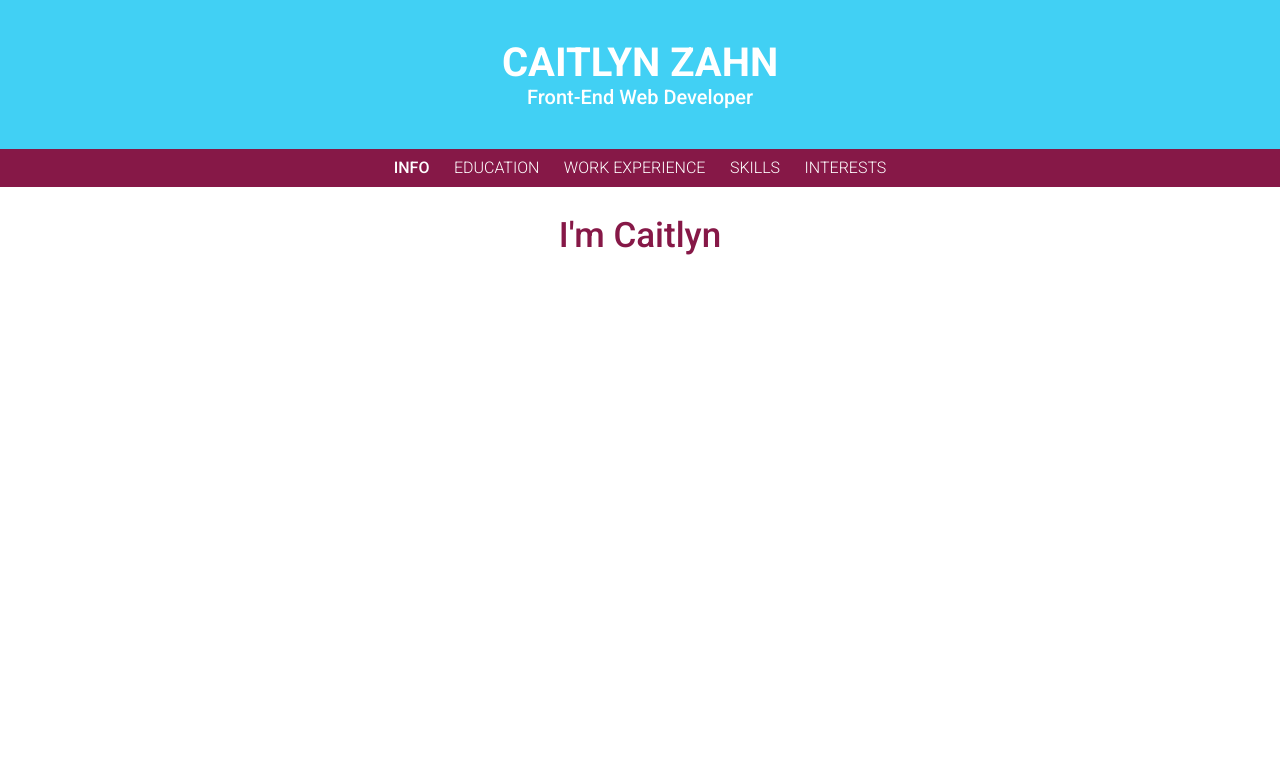
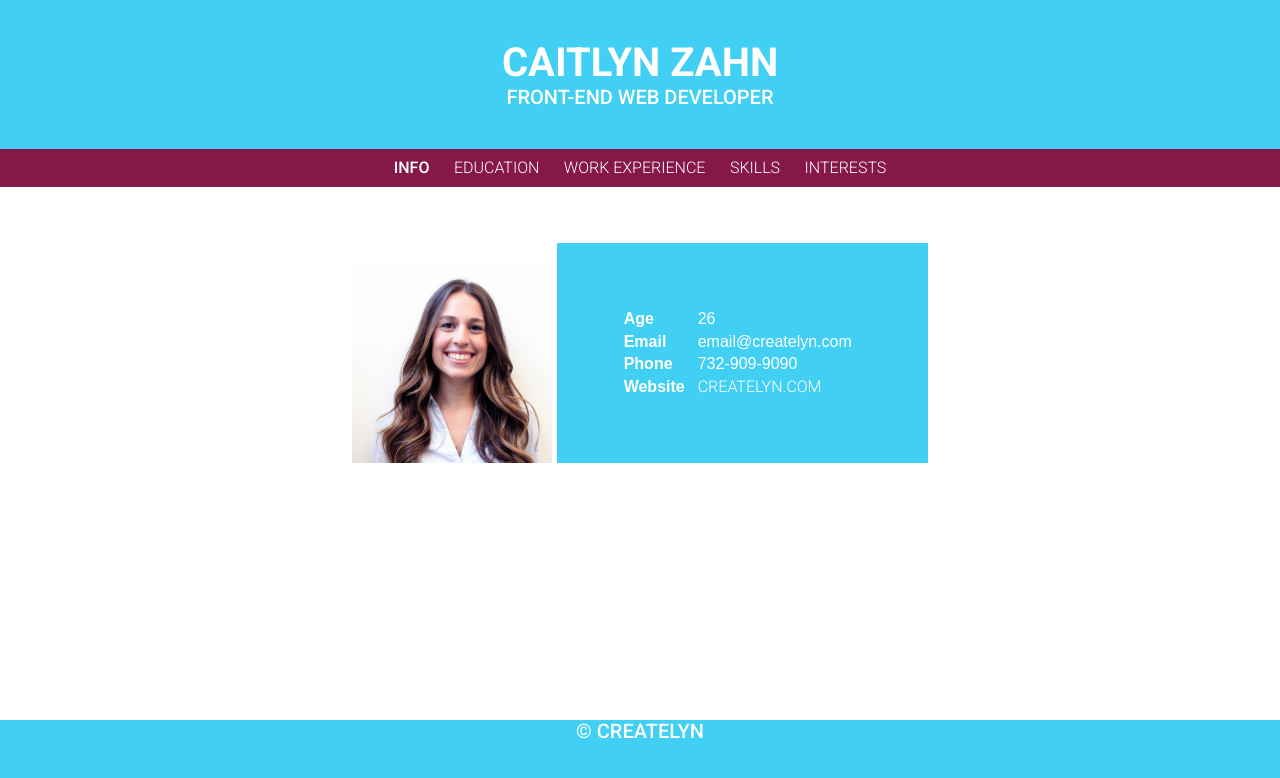
Before and after one commit to createlyn/project_resume_zahn_caitlyn, a plain HTML site: page index.html in a window 1280 px wide. Drawn offline with Linux system fonts and the light colour scheme.

Commit message:
added footer and info styling

```diff
--- a/css/main.css
+++ b/css/main.css
@@ -16,6 +16,10 @@ h6,
 p,
 a {
     font-family: 'Roboto', sans-serif;
+}
+
+.bold {
+  font-weight: 600;
 }
 
 h1 {
@@ -37,6 +41,7 @@ h3 {
 h4 {
     font-size: 20px;
     font-weight: 500;
+    text-transform: uppercase;
 }
 
 h5 {
@@ -51,14 +56,14 @@ h6 {
 
 p {
     font-size: 14px;
-    font-weight: 400;
+    font-weight: 300;
 }
 
 a {
     text-transform: uppercase;
     font-weight: 300;
     text-decoration: none;
-    color: #ffffff;
+    color: #41d0f4;
 }
 
 .margin-reset {
@@ -72,14 +77,10 @@ a {
 .resume_header {
     background-color: #41d0f4;
     width: 100%;
-    /*height: 10vh;*/
     padding: 5vh 0;
     text-align: center;
     color: white;
-    /*margin-bottom: 0;*/
 }
-
-
 
 .idTabs {
     display: block;
@@ -92,8 +93,11 @@ a {
 
 .tabs {
     display: block;
-    /*border: 1px solid #41d0f4;*/
     padding: 10px;
+    color: white;
+}
+
+.tabs a {
     color: white;
 }
 
@@ -109,6 +113,30 @@ a {
     color: #861847;
 }
 
+.resume-image {
+    background: url('../img/caitlyn.jpg');
+    background-size: cover;
+    width: 200px;
+    height: 200px;
+    margin: auto;
+}
+
+table {
+    margin: auto;
+    text-align: left;
+    background-color: #41d0f4;
+    padding: 5vw;
+    margin-top: 5vh;
+    color: white;
+}
+
+table a {
+  color: white;
+}
+
+td {
+  padding-right: 10px;
+}
 
 .education {
     display: block;
@@ -119,6 +147,20 @@ a {
     margin-bottom: 40px;
 }
 
+.skills {
+  padding-bottom: 30vh;
+}
+
+footer {
+    background-color: #41d0f4;
+    width: 100%;
+    height: 10vh;
+    text-align: center;
+    color: white;
+    text-transform: uppercase;
+    bottom: 0;
+}
+
 /* tablet */
 @media all and (min-width: 768px) {
     .idTabs {
@@ -127,14 +169,27 @@ a {
 
     .tabs {
         display: inline-block;
-      /*width: 17%;*/
-
     }
 
     .tab-info {
         width: 100%;
         padding: 0;
     }
+
+    .resume-image {
+        display: inline-block;
+    }
+
+    table {
+        /*margin: auto;
+        text-align: left;
+        background-color: #41d0f4;
+        padding: 5vw;
+        margin-top: 5vh;
+        color: white;*/
+        display: inline-block;
+    }
+
 
     .education {
         display: block;
@@ -146,9 +201,17 @@ a {
         margin: auto;
     }
 
+    .interests {
+      width: 50%;
+      margin: auto;
+    }
+
 }
 
 /* desktop */
 @media all and (min-width: 768px) {
+  footer {
+    position: absolute;
+  }
 
 }
--- a/index.html
+++ b/index.html
@@ -27,9 +27,44 @@
         <li class="tabs"><a href="#tab5">Interests</a></li>
       </ul>
       <div class="tab-info" id="tab1">
-          <h2>I'm Caitlyn</h2>
+        <div class="resume-image">
+
+        </div>
+        <table>
+          <tr>
+            <td class="bold">
+              Age
+            </td>
+            <td>
+              26
+            </td>
+          </tr>
+          <tr>
+            <td class="bold">
+              Email
+            </td>
+            <td>
+              email@createlyn.com
+            </td>
+          </tr>
+          <tr>
+            <td class="bold">
+              Phone
+            </td>
+            <td>
+              732-909-9090
+            </td>
+          </tr>
+          <tr>
+            <td class="bold">
+              Website
+            </td>
+            <td>
+              <a href="www.createlyn.com">createlyn.com</a>
+            </td>
+          </tr>
+        </table>
       </div>
-
       <div class="tab-info" id="tab2">
         <div class="education">
           <h3 class="margin-reset">Metuchen High School</h3>
@@ -37,19 +72,16 @@
           <p>2005 - 2009</p>
         </div>
         <div class="education">
-          <h3 class="margin-reset">West Virginia University</h3></h3>
+          <h3 class="margin-reset">West Virginia University</h3>
           <p>Morgantown, WV</p>
           <p>2009 - 2013</p>
         </div>
         <div class="education">
-          <h3 class="margin-reset">University of Florida</h3></h3>
+          <h3 class="margin-reset">University of Florida</h3>
           <p>Gainsville, FL</p>
           <p>2015 - 2017</p>
         </div>
-
-
       </div>
-
       <div class="tab-info" id="tab3">
         <div class="work-experience">
           <h4 class="margin-reset">Made By Munsters</h4>
@@ -76,22 +108,26 @@
             As well as, assisting with graphics and images related to the
             company website.</p>
         </div>
-
       </div>
-
       <div class="tab-info" id="tab4">
-        <h1><span class="rotate">HTML, CSS, SASS, JavaScript, jQuery, Graphic Design</span></h1>
-
+        <h1 class="skills"><span class="rotate">HTML, CSS, SASS, JavaScript, jQuery, Graphic Design</span></h1>
       </div>
-
       <div class="tab-info" id="tab5">
-        <h2>I like <span class="rotate">coding, creating, learning</span></h2
-
+        <div class="interests">
+          <p>I really like coding, creating and designing. I also am interested in
+          helping out with <a href="http://www.girlsinc.org/">Girls Inc.</a>
+          and <a href="https://girlswhocode.com/">Girls Who Code</a>.</p>
+          <p>When I'm not working on school work or Made By Munsters, I usually find myself
+          doing freelance work for my own business. I like to stay busy and motivated, but
+          when I get overwhlemed I like to go to the beach and watch the sunset.
+          </p>
+        </div>
       </div>
 
     </section>
   </main>
   <footer>
+    <h4 class="margin-reset">&copy; createlyn</h4>
 
   </footer>
 
```
Lines whose indentation alone changed are shown as unchanged.
